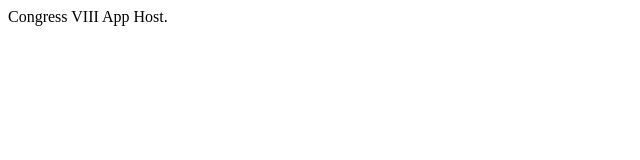
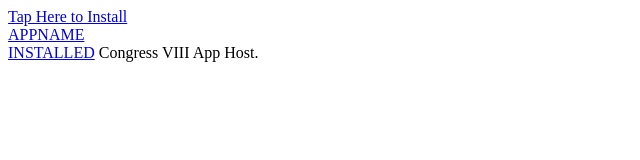
Before and after one commit to khanha2/congress-viii-app-host, a plain HTML site: page index.html in a window 1280 px wide. Shown: the whole page, without its empty margins (0-640 px from the left). Drawn offline with Linux system fonts and the light colour scheme.

Commit message:
Update main view for getting application.

```diff
--- a/index.html
+++ b/index.html
@@ -1,5 +1,7 @@
 <html>
 <body>
+<a href="itms-services://?action=download-manifest&url=release/ios/manifest.plist">Tap Here to Install<br />APPNAME<br />INSTALLED</a>
+
 Congress VIII App Host.
 </body>
 </html>
```
Also changed, not shown: release/ios/App Thinning Size Report.txt (added), 17 other files.
